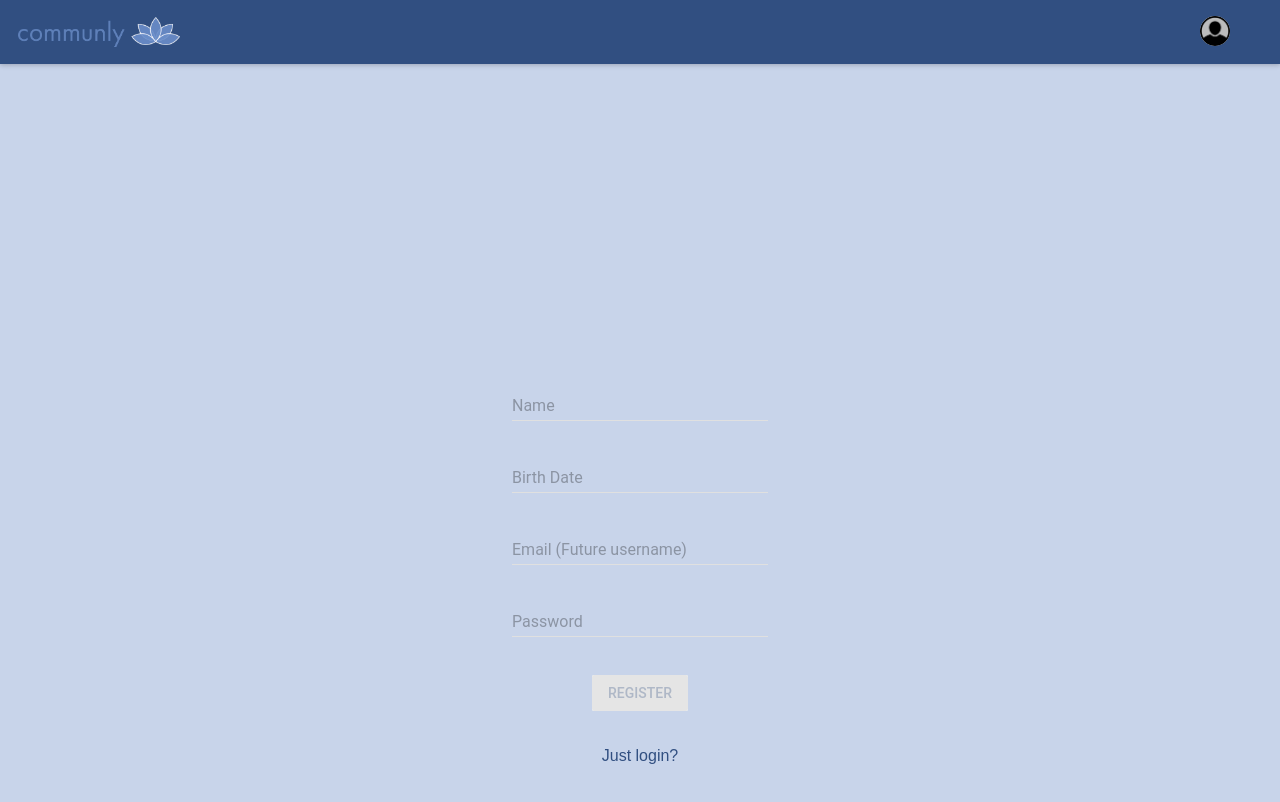
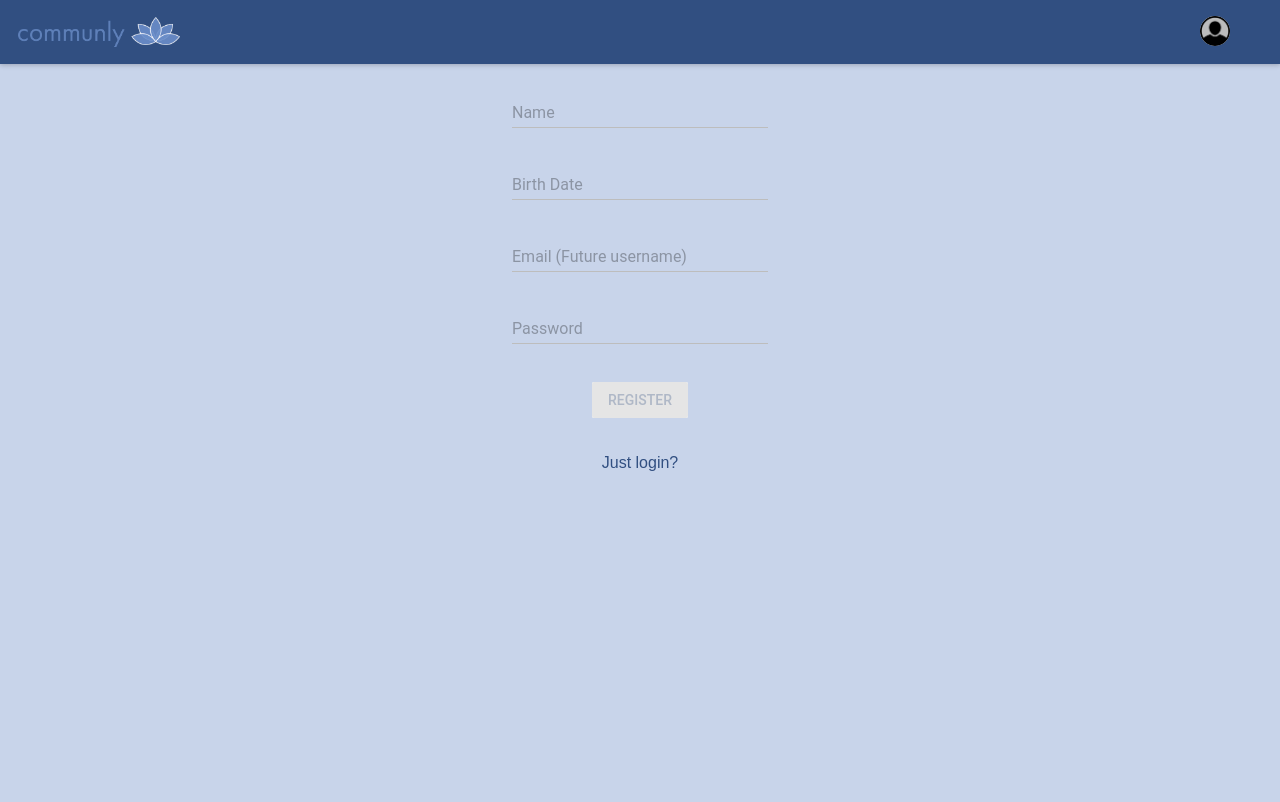
Before and after one commit to kajo404/communly-frontend, a React app: page /registration in a window 1280 px wide. Shown: the top 802 px of the page. Built offline with nearby package versions, Linux system fonts and the light colour scheme.

Commit message:
feat: Refinements and CSS cleaning

```diff
--- a/public/index.html
+++ b/public/index.html
@@ -25,7 +25,7 @@
     <noscript>
       You need to enable JavaScript to run this app.
     </noscript>
-    <div id="root"></div>
+    <div id="home"></div>
     <!--
       This HTML file is a template.
       If you open it directly in the browser, you will see an empty page.
--- a/src/App.js
+++ b/src/App.js
@@ -9,13 +9,14 @@ import {
   Redirect
 } from 'react-router-dom';
 
-import TaskBoardPage from './pages/task-boards-page';
+import TaskBoardPage from './pages/task-boards-page/task-boards-page';
 import UserLogin from './pages/user-login';
 import PageLayout from './components/page-layout';
 import UserRegistration from './pages/user-registration';
 import Announcements from './pages/announcements';
 
 import UserService from './services/user-service';
+import { grey400 } from 'material-ui/styles/colors';
 
 // This replaces the text color value on the palette
 // and then update the keys for each component that depends on it.
@@ -23,7 +24,8 @@ const muiTheme = getMuiTheme({
   palette: {
     textColor: '#314f81',
     primary1Color: '#314f81',
-    primary2Color: '#9ab1d9'
+    primary2Color: '#9ab1d9',
+    borderColor: grey400
   }
 });
 
--- a/src/App.scss
+++ b/src/App.scss
@@ -1,23 +1,5 @@
 /* Suggestion: Each Component has css style file and we import them all here.
    Otherwise it is gonna be really overcrowded */
-
-.c-main-wrapper {
-    position: relative;
-    margin-left: auto;
-    margin-right: auto;
-    padding-right: 20px;
-    padding-left: 20px;
-
-    @media (min-width: 992px) {
-        width: 1170px;
-        max-width: 100%;
-    }
-    @media (min-width: 768px) {
-        padding-right: 30px;
-        padding-left: 30px;
-    }
-}
-
 
 //Task Board Styles
 .c-list-item {
@@ -33,9 +15,9 @@
 }
 
 .c-task-board {
-  padding: 20px;
-  max-height: calc(100vh - 200px);
-  max-width: 360px;
+  padding: 10px;
+  box-sizing: border-box;
+  max-width: 335px;
   width: 100%;
   min-height: 200px;
 }
@@ -49,13 +31,16 @@
   }
 }
 
+.c-create-task-modal {
+  margin-top: 50px;
+}
+
 .c-input-field {
   max-width: 200px;
   margin-right: 10px;
 }
 
 .p-task-boards {
- // height: 100vh;
   padding-top: 50px;
   display: flex;
   justify-content: center;
@@ -64,7 +49,6 @@
 }
 
 .p-user-login__content {
-  margin: 25% auto;
   display: flex;
   flex-direction: column;
   align-content: center;
--- a/src/components/page-layout.js
+++ b/src/components/page-layout.js
@@ -82,7 +82,7 @@ class PageLayout extends React.Component {
               <img className="c-logo" src={logo} alt="communly logo" />
             }
           />
-          <div className="c-layout__content loginRegister">
+          <div className="c-layout__content c-layout--login-register">
             {this.props.children}
           </div>
         </div>
--- a/src/components/page-layout.scss
+++ b/src/components/page-layout.scss
@@ -14,11 +14,12 @@
     width: 200px;
     position: absolute;
     top: 0;
-    margin-top: 64px;
+    box-sizing: border-box;
+    padding-top: 64px;
     left: 0;
     background: white;
     box-shadow: 0 3px 6px rgba(0, 0, 0, 0.16), 0 3px 6px rgba(0, 0, 0, 0.23);
-    height: 100vh;
+    height: 100%;
 }
 
 a {
@@ -29,14 +30,25 @@ a {
     margin-left: 220px;
 }
 
-.c-layout__content.loginRegister{
+.c-layout--login-register {
     margin-left: 0px;
 }
 
-.jumpLink{
+.p-login__reg-link,
+.p-reg__login-link {
     text-align: center;
     color: rgb(49, 79, 129);
 }
-.jumpLink:hover{
+.p-login__reg-link:hover,
+.p-reg__login-link:hover {
     color: white;
 }
+
+.p-user-login__content {
+    margin: 0 auto;
+}
+
+.c-layout {
+    height: 100%;
+    display: block;
+}
--- a/src/index.css
+++ b/src/index.css
@@ -3,4 +3,19 @@ body {
   padding: 0;
   font-family: sans-serif;
   background: #c8d4ea;
+  height: 100%;
 }
+
+html {
+  height: 100%;
+}
+
+* {
+  box-sizing: border-box;
+  padding: 0;
+  margin: 0;
+}
+
+#home {
+  height: 100%;
+}
--- a/src/index.js
+++ b/src/index.js
@@ -4,5 +4,5 @@ import './index.css';
 import App from './App';
 import registerServiceWorker from './registerServiceWorker';
 
-ReactDOM.render(<App />, document.getElementById('root'));
+ReactDOM.render(<App />, document.getElementById('home'));
 registerServiceWorker();
--- /dev/null
+++ b/src/pages/task-boards-page/create-task-modal.js
@@ -0,0 +1,42 @@
+import React from 'react';
+import Dialog from 'material-ui/Dialog';
+import FlatButton from 'material-ui/FlatButton';
+import RaisedButton from 'material-ui/RaisedButton';
+
+const customModalStyle = {
+  width: '300px'
+};
+
+export default class CreateTaskModal extends React.Component {
+  state = {
+    open: false
+  };
+
+  handleOpen = () => {
+    this.setState({ open: true });
+  };
+
+  handleClose = () => {
+    this.setState({ open: false });
+  };
+
+  render() {
+    const actions = [
+      <FlatButton label="Cancel" primary={true} onClick={this.handleClose} />,
+      <RaisedButton label="Create" primary={true} onClick={this.handleClose} />
+    ];
+
+    return (
+      <div className="c-create-task-modal">
+        <RaisedButton label="Create new task board" onClick={this.handleOpen} />
+        <Dialog
+          title="Dialog With Custom Width"
+          actions={actions}
+          modal={true}
+          contentStyle={customModalStyle}
+          open={this.state.open}
+        />
+      </div>
+    );
+  }
+}
--- a/src/pages/task-boards-page.js
+++ b/src/pages/task-boards-page/task-boards-page.js
@@ -1,5 +1,6 @@
 import React, { Component } from 'react';
-import TodoComponent from './../components/todo-list';
+import TodoComponent from './todo-list';
+import CreateTaskModal from './create-task-modal';
 
 class TaskBoardPage extends Component {
   render() {
@@ -8,6 +9,7 @@ class TaskBoardPage extends Component {
         <TodoComponent />
         <TodoComponent />
         <TodoComponent />
+        <CreateTaskModal />
       </div>
     );
   }
--- a/src/components/todo-list.js
+++ b/src/pages/task-boards-page/todo-list.js
@@ -3,6 +3,7 @@ import FlatButton from 'material-ui/FlatButton';
 import TextField from 'material-ui/TextField';
 import Checkbox from 'material-ui/Checkbox';
 import Paper from 'material-ui/Paper';
+import { RaisedButton } from 'material-ui';
 
 //TODO: integrate material-ui card, checkbox, button and input field
 
@@ -79,7 +80,7 @@ class TodoComponent extends Component {
 
   handleKeyPress(event) {
     if (event.key === 'Enter') {
-      this.onClick();
+      this.onClick(event);
     }
   }
 
@@ -93,8 +94,9 @@ class TodoComponent extends Component {
           onChange={this.updateTask}
           onKeyPress={this.handleKeyPress}
         />
-        <FlatButton
+        <RaisedButton
           label="Add task"
+          primary={true}
           className="c-add-button"
           onClick={this.onClick}
         />
--- a/src/pages/user-login.js
+++ b/src/pages/user-login.js
@@ -80,7 +80,6 @@ class UserLogin extends React.Component {
 
   render() {
     return (
-      <div className="c-main-wrapper ">
       <div className="p-user-login__content">
         <TextField
           floatingLabelText="User name"
@@ -108,7 +107,7 @@ class UserLogin extends React.Component {
         />
         <br />
         <br />
-          <Link to={'/registration'} className="jumpLink">
+        <Link to={'/registration'} className="p-login__reg-link">
           Not registered yet?
         </Link>
         <br />
@@ -120,7 +119,6 @@ class UserLogin extends React.Component {
           {this.state.error}
         </div>
       </div>
-      </div>
     );
   }
 }
--- a/src/pages/user-registration.js
+++ b/src/pages/user-registration.js
@@ -86,7 +86,7 @@ class UserRegistration extends React.Component {
   onBirthDateChange(event, date) {
     console.log(date);
     this.setState({ dateOfBirth: date });
-    if (event.target.value.trim() === '') {
+    if (date === '') {
       this.setState({ displayError: 'none' });
     }
   }
@@ -108,7 +108,6 @@ class UserRegistration extends React.Component {
 
   render() {
     return (
-      <div className="c-main-wrapper">
       <div className="p-user-login__content">
         <TextField
           floatingLabelText="Name"
@@ -148,10 +147,9 @@ class UserRegistration extends React.Component {
         />
         <br />
         <br />
-          <Link to={'/login'} className="jumpLink">
+        <Link to={'/login'} className="p-reg__login-link">
           Just login?
         </Link>
-        </div>
         <br />
         <br />
         <div
```
Lines whose indentation alone changed are shown as unchanged.
